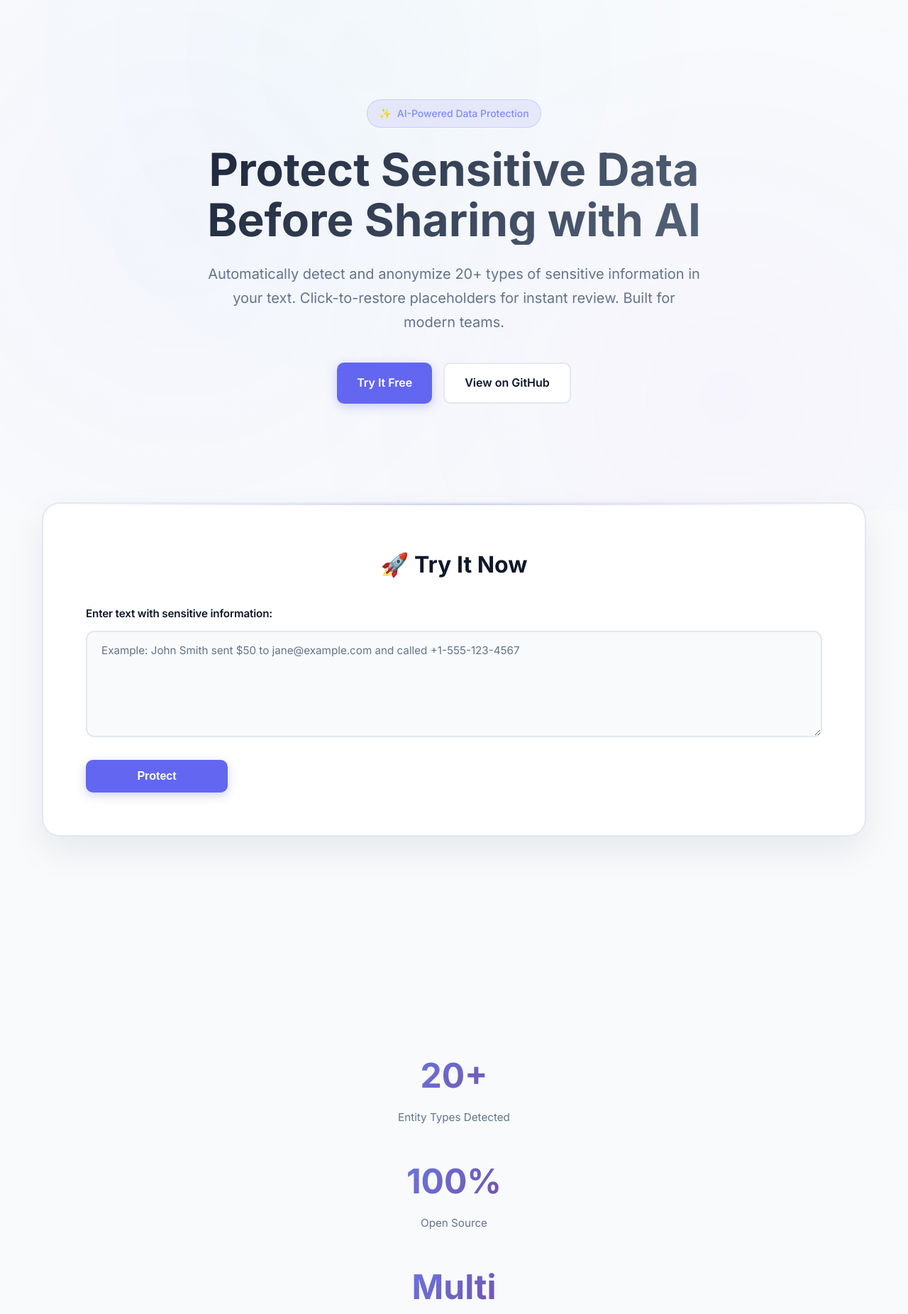
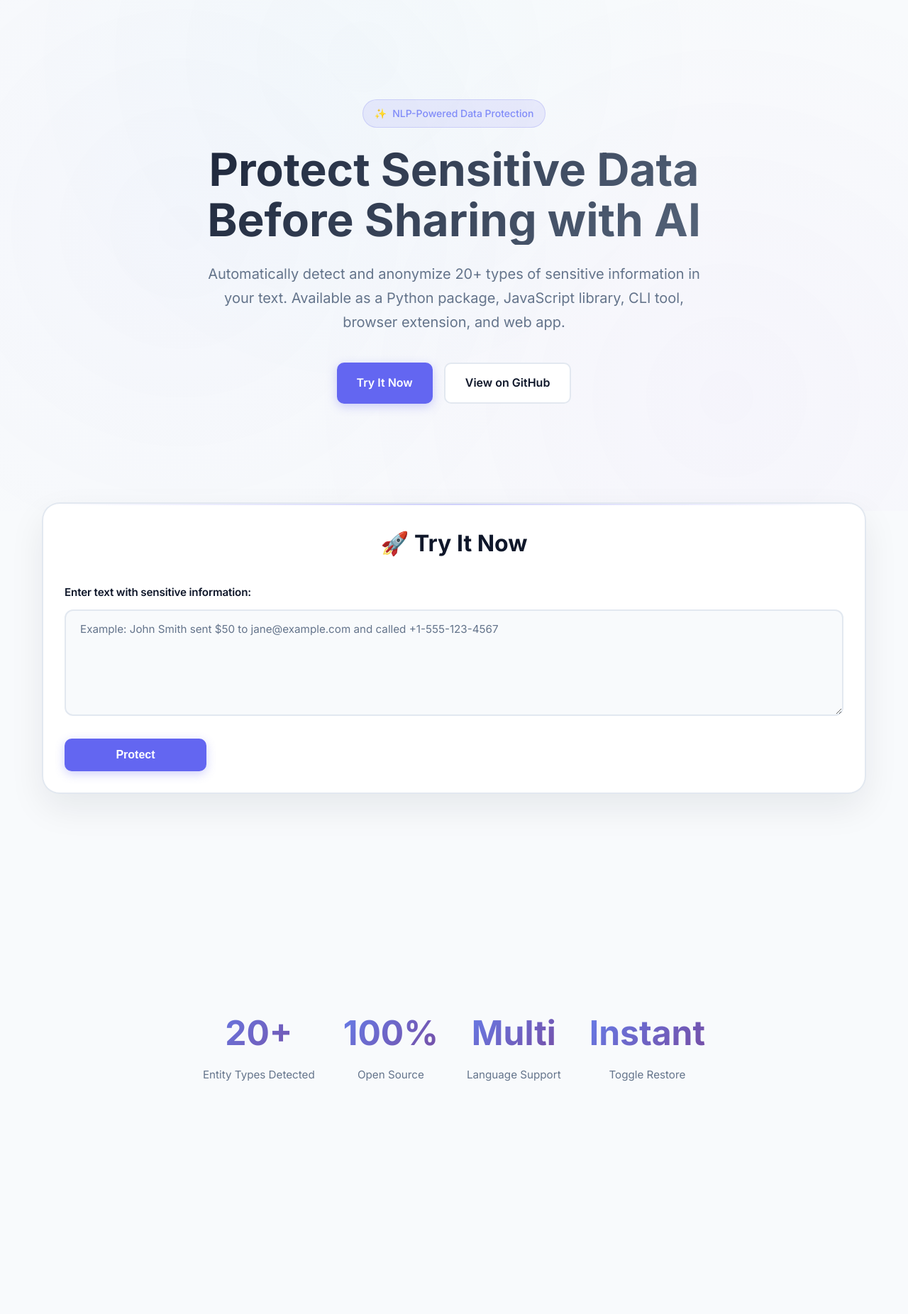
Before and after one commit to adiletbaimyrza/PromptShield, a Flask app: template templates/prompt_input_form.html in a window 1280 px wide. Shown: the part 80-1932 px from the top of the page at 71% size. Run offline with Flask 3, Linux system fonts and the light colour scheme; the template is opened without the code that fills it, so the values that code supplies are empty.

Commit message:
minor fixes

```diff
--- a/templates/prompt_input_form.html
+++ b/templates/prompt_input_form.html
@@ -3,7 +3,7 @@
 <head>
     <meta charset="UTF-8">
     <meta name="viewport" content="width=device-width, initial-scale=1.0">
-    <title>PromptShield - AI-Powered Data Protection for Modern Teams</title>
+    <title>PromptShield - Local Data Protection for Teams using LLMs</title>
     <link rel="preconnect" href="https://fonts.googleapis.com">
     <link rel="preconnect" href="https://fonts.gstatic.com" crossorigin>
     <link href="https://fonts.googleapis.com/css2?family=Inter:wght@300;400;500;600;700&display=swap" rel="stylesheet">
@@ -187,7 +187,7 @@
         /* Demo Section */
         .demo {
             background: var(--bg-card);
-            padding: 60px;
+            padding: 30px;
             border-radius: 24px;
             box-shadow:
                 0 0 0 1px var(--border),
@@ -601,6 +601,10 @@
             margin-bottom: 8px;
         }
 
+        .stats-feats {
+            display: flex;
+        }
+
         .stat-item p {
             color: var(--text-muted);
             font-size: 0.95rem;
@@ -762,15 +766,15 @@
         <div class="container">
             <div class="hero-badge">
                 <span>✨</span>
-                <span>AI-Powered Data Protection</span>
+                <span>NLP-Powered Data Protection</span>
             </div>
             <h1>Protect Sensitive Data<br>Before Sharing with AI</h1>
             <p class="subtitle">
                 Automatically detect and anonymize 20+ types of sensitive information in your text.
-                Click-to-restore placeholders for instant review. Built for modern teams.
+                Available as a Python package, JavaScript library, CLI tool, browser extension, and web app.
             </p>
             <div class="hero-cta">
-                <a href="#demo" class="btn btn-primary">Try It Free</a>
+                <a href="#demo" class="btn btn-primary">Try It Now</a>
                 <a href="https://github.com/adiletbaimyrza/promptshield" target="_blank" class="btn btn-secondary">View on GitHub</a>
             </div>
         </div>
@@ -819,7 +823,7 @@
     <!-- Stats Section -->
     <section class="stats">
         <div class="container">
-            <div class="stats">
+            <div class="stats stats-feats">
                 <div class="stat-item">
                     <h4>20+</h4>
                     <p>Entity Types Detected</p>
```
